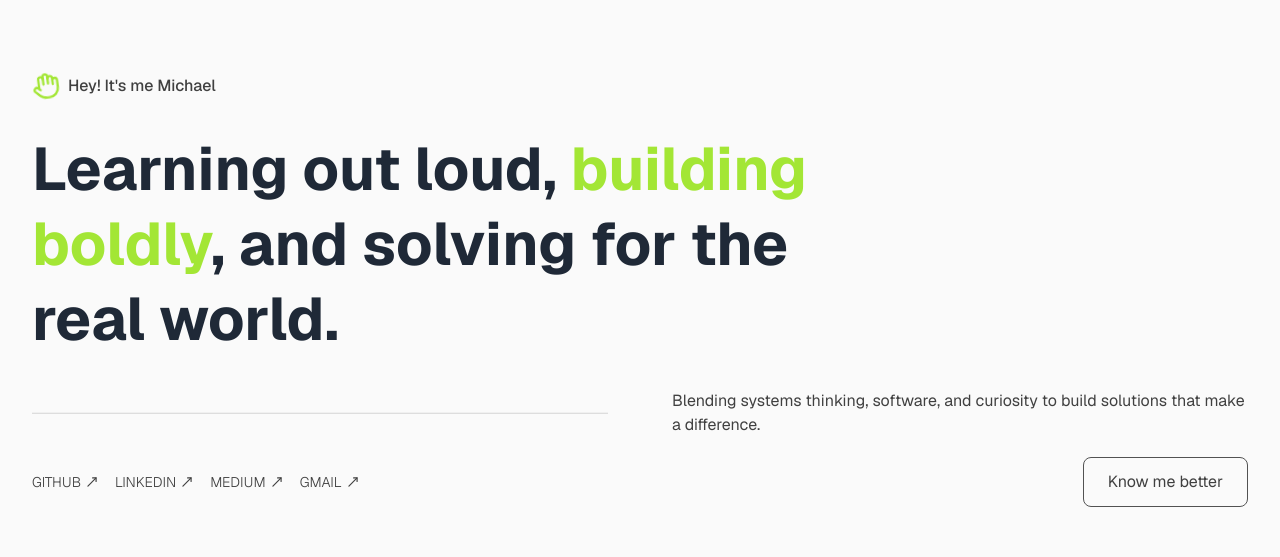
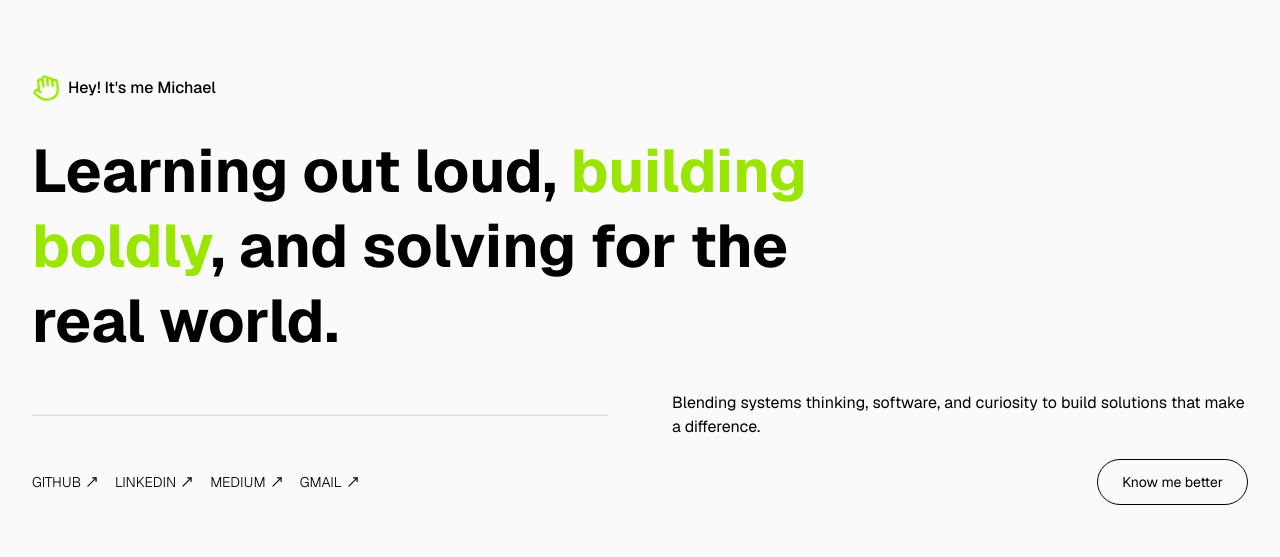
Before and after one commit to MikeTemi/michael-portfolio, a Next.js app: page / in a window 1280 px wide. Shown: the part 127-684 px from the top of the page. Built offline with nearby package versions, Linux system fonts and the light colour scheme.

Commit message:
Refactor Hero component to use CSS variables for colors and enhance button styles for improved aesthetics

```diff
--- a/src/components/Hero.tsx
+++ b/src/components/Hero.tsx
@@ -6,27 +6,26 @@ import { Hand, MoveUpRight } from 'lucide-react';
 const Hero = () => {
   const [isWaving, setIsWaving] = useState(false);
   const [isDarkMode, setIsDarkMode] = useState(false);
-  const [isButtonHovered, setIsButtonHovered] = useState(false);
 
   // Constants for better maintainability
   const WAVE_DURATION = 1600;
   const WAVE_INTERVAL = 3000;
   const FADE_OVERLAY_HEIGHT = 80;
 
-  // Color constants
+  // Color constants - now using shadcn/ui CSS variables
   const colors = {
-    primary: 'hsl(82.7, 78%, 55.5%)',
+    primary: 'hsl(var(--primary))', // Your lime accent color
     text: {
-      light: isDarkMode ? '#a3a3a3' : '#404040',
-      main: isDarkMode ? '#f5f5f5' : '#1f2937',
-      mainSecondary: isDarkMode ? 'hsl(0,0%,63.9%)' : '#1f2937', // New color for non-accent text in second text
+      light: 'hsl(var(--muted-foreground))', // Light text
+      main: 'hsl(var(--foreground))', // Main text
+      mainSecondary: isDarkMode ? 'hsl(0,0%,63.9%)' : 'hsl(var(--foreground))', // Custom secondary for Hero
     },
     background: {
-      light: isDarkMode ? 'rgb(15, 15, 15)' : 'rgb(255, 255, 255)',
-      neutral: isDarkMode ? '#262626' : '#f5f5f5',
+      light: 'hsl(var(--background))',
+      neutral: 'hsl(var(--muted))',
     },
-    border: isDarkMode ? '#a3a3a3' : '#525252',
-    line: isDarkMode ? '#525252' : '#d4d4d8',
+    border: 'hsl(var(--border))',
+    line: 'hsl(var(--border))',
   };
 
   // Auto-wave every 3 seconds
@@ -85,22 +84,13 @@ const Hero = () => {
   // Reusable button component
   const AnimatedButton = ({ className = "" }: { className?: string }) => (
     <button
-      className={`relative overflow-hidden px-6 py-3 border rounded-lg transition-all duration-500 ease-in-out group ${className}`}
-      style={{
-        borderColor: colors.border,
-        backgroundColor: isButtonHovered ? colors.background.neutral : 'transparent',
-        color: isButtonHovered
-          ? (isDarkMode ? colors.text.main : colors.background.light)
-          : colors.text.light
-      }}
-      onMouseEnter={() => setIsButtonHovered(true)}
-      onMouseLeave={() => setIsButtonHovered(false)}
+      className={`relative overflow-hidden px-6 py-3 border border-border bg-transparent text-muted-foreground hover:bg-foreground hover:text-background rounded-full transition-all duration-500 ease-out group text-sm ${className}`}
     >
       <div className="relative">
-        <span className="block transition-transform duration-500 ease-in-out group-hover:-translate-y-full group-hover:opacity-0">
+        <span className="block transition-all duration-500 ease-out group-hover:-translate-y-full group-hover:opacity-0">
           Know me better
         </span>
-        <span className="absolute inset-0 flex items-center justify-center translate-y-full opacity-0 transition-all duration-500 ease-in-out group-hover:translate-y-0 group-hover:opacity-100">
+        <span className="absolute inset-0 flex items-center justify-center translate-y-full opacity-0 transition-all duration-500 ease-out group-hover:translate-y-0 group-hover:opacity-100">
           About me
         </span>
       </div>
@@ -128,11 +118,10 @@ const Hero = () => {
           onMouseLeave={() => setIsWaving(false)}
         >
           <Hand
-            className={`mr-2 transition-transform duration-300 ease-in-out ${
+            className={`mr-2 transition-transform duration-300 ease-in-out text-lime-400 ${
               isWaving ? 'animate-wave' : ''
             } group-hover:animate-wave`}
             size={28}
-            style={{ color: colors.primary }}
           />
           <span className="font-medium">
             Hey! It's me Michael
@@ -146,7 +135,7 @@ const Hero = () => {
         <div className="mr-0 md:mr-[30vw] mt-8">
           <h1 className="text-4xl md:text-5xl lg:text-6xl font-bold leading-tight">
             <span style={{ color: colors.text.mainSecondary }}>
-              Learning out loud, <span style={{ color: colors.primary }}>building boldly</span>, and solving for the real world.
+              Learning out loud, <span className="text-lime-400">building boldly</span>, and solving for the real world.
             </span>
           </h1>
         </div>
```
